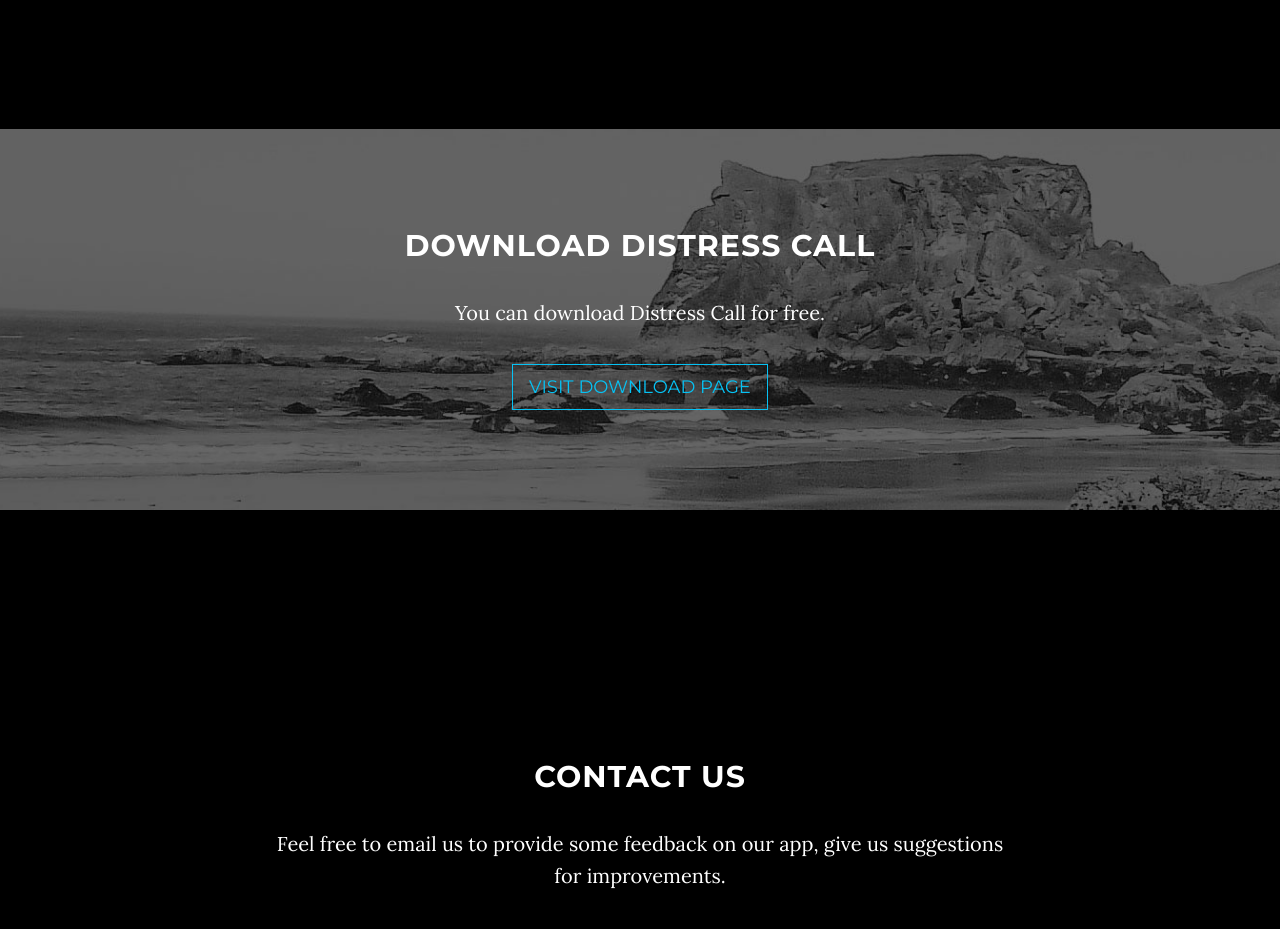
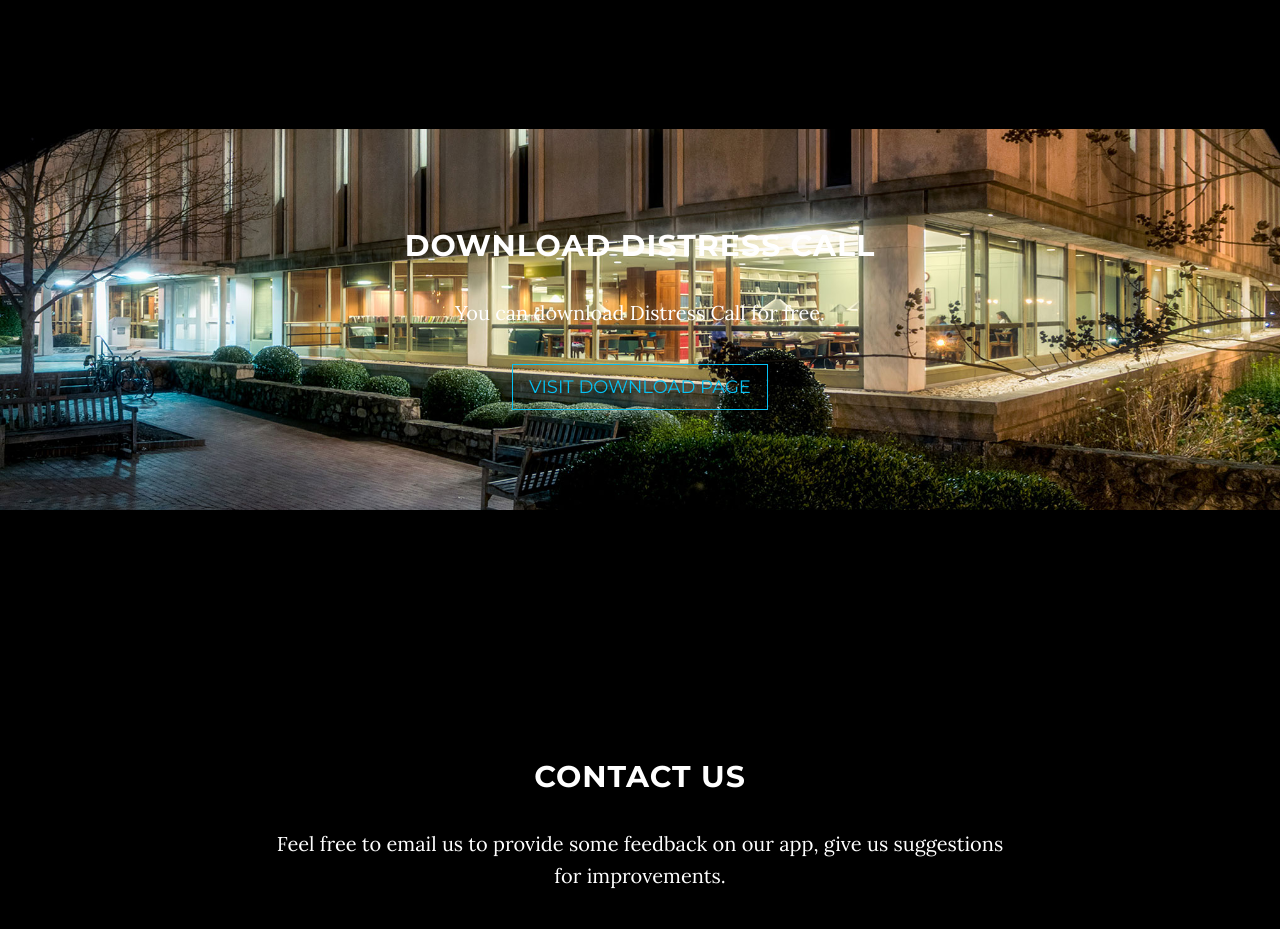
Before and after one commit to jingsh/HackNC2015, a plain HTML site: page index.html in a window 1280 px wide. Shown: the part 1440-2369 px from the top of the page. Drawn offline with nearby package versions, Linux system fonts and the light colour scheme; some packages are replaced by stand-ins of ours.

Commit message:
update css

```diff
--- a/css/grayscale.css
+++ b/css/grayscale.css
@@ -265,7 +265,7 @@ a:focus {
     width: 100%;
     padding: 50px 0;
     color: #fff;
-    background: url(../img/downloads-bg.jpg) no-repeat center center scroll;
+    background: url(../img/0001-UNC.jpg) no-repeat center center scroll;
     background-color: #000;
     -webkit-background-size: cover;
     -moz-background-size: cover;
```
Also changed, not shown: 1 other file.
